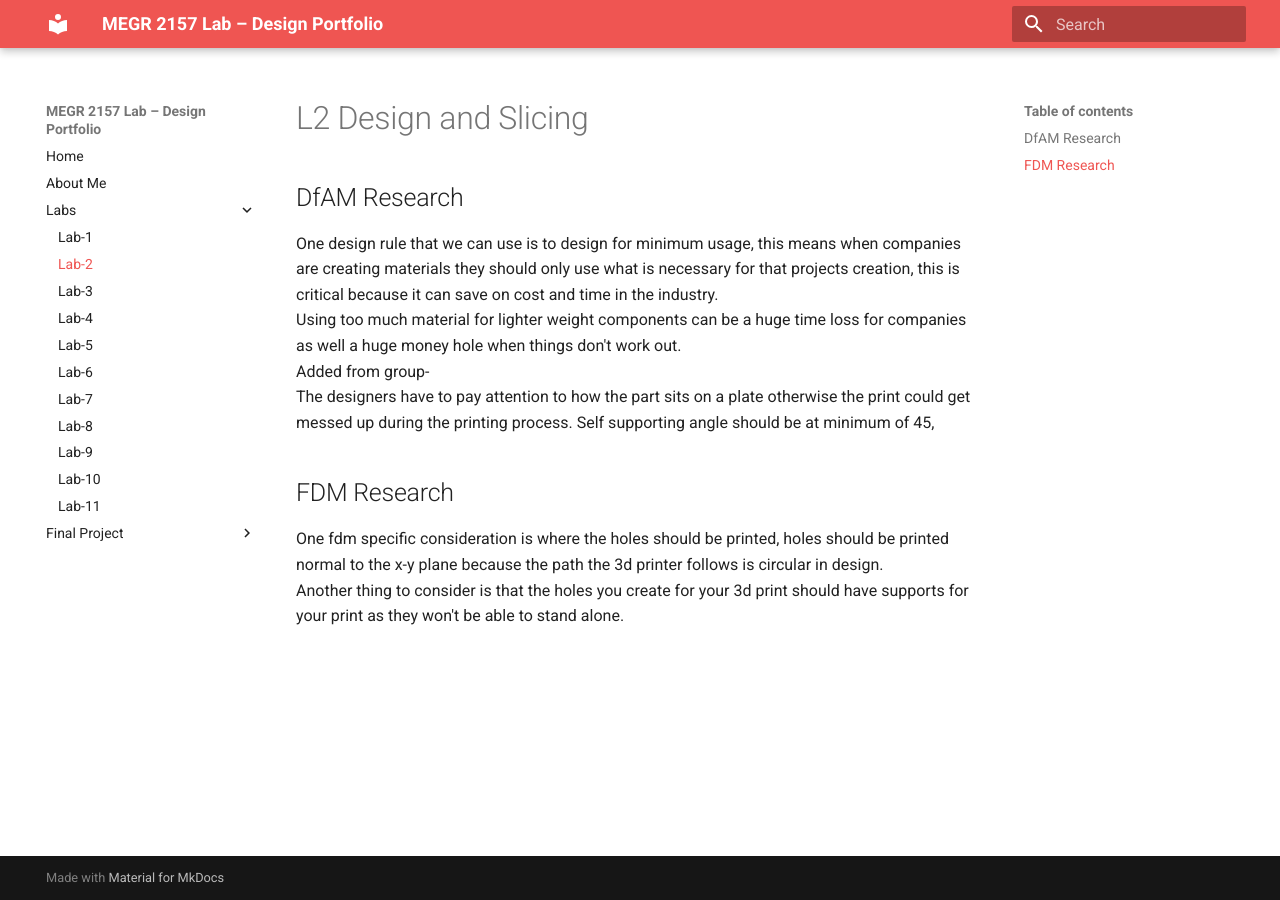
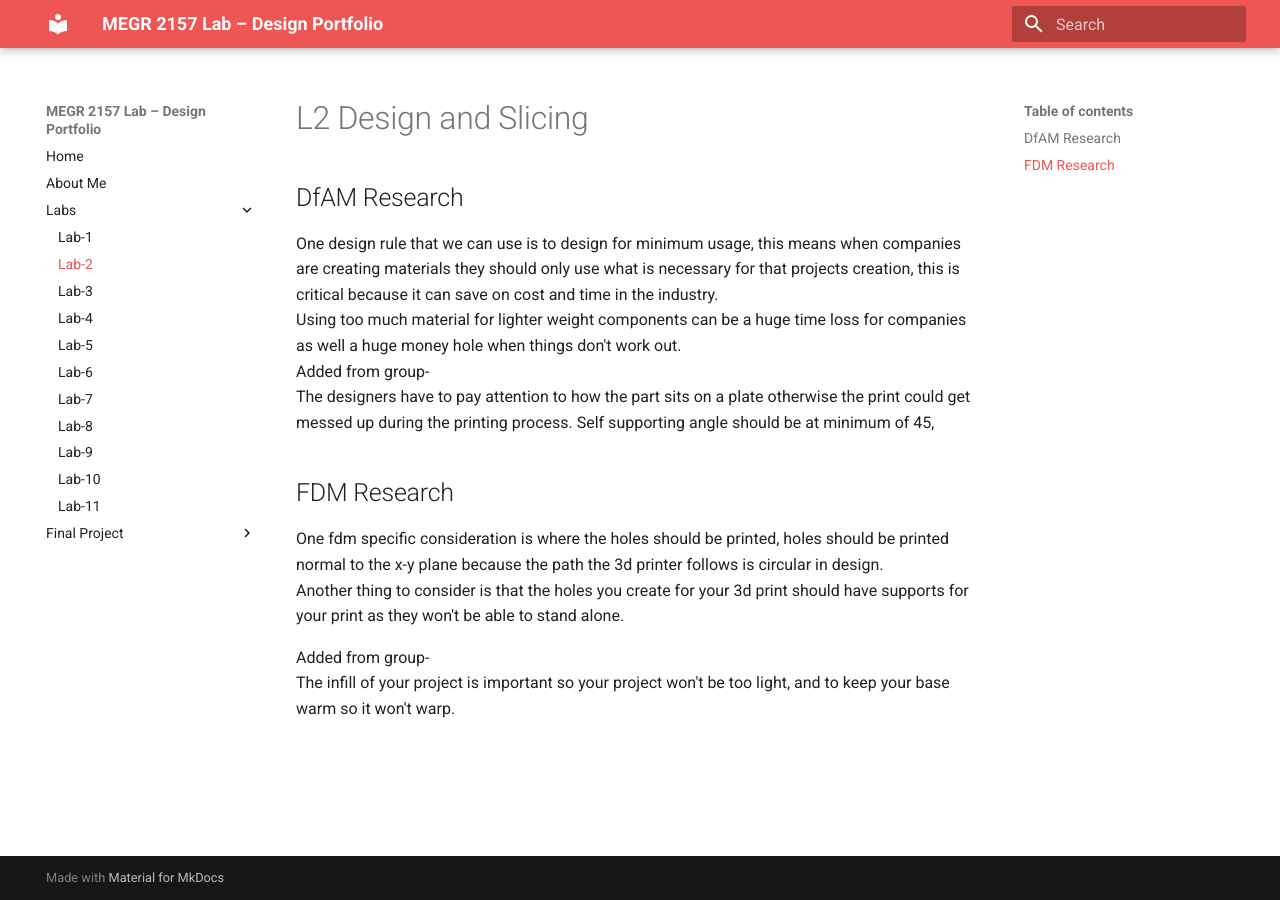
Before and after one commit to AtibaJ/megr2157L-portfolio, an MkDocs documentation site: the page built from docs/Labs/L02/index.md, in a window 1280 px wide. Built offline with MkDocs 1.6.1 and Material for MkDocs 9.7.7, drawn with Linux system fonts in a browser that asks for light colours.

Commit message:
Update index.md

```diff
--- a/docs/Labs/L02/index.md
+++ b/docs/Labs/L02/index.md
@@ -9,3 +9,6 @@ The designers have to pay attention to how the part sits on a plate otherwise th
 ## FDM Research
 One fdm specific consideration is where the holes should be printed, holes should be printed normal to the x-y plane because the path the 3d printer follows is circular in design.
 Another thing to consider is that the holes you create for your 3d print should have supports for your print as they won't be able to stand alone.
+
+Added from group-
+The infill of your project is important so your project won't be too light, and to keep your base warm so it won't warp.
```
